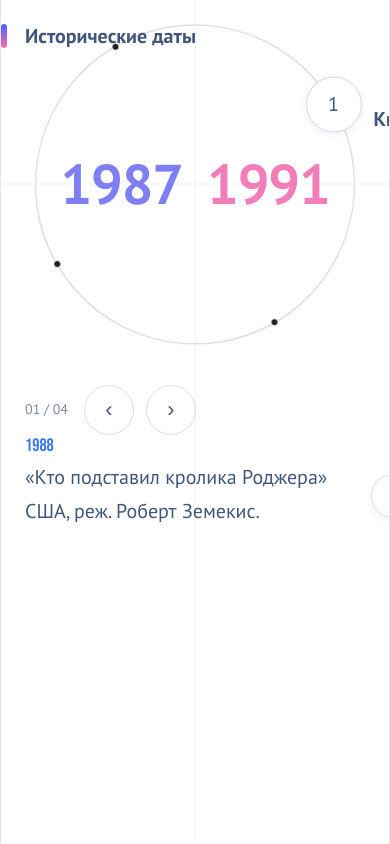
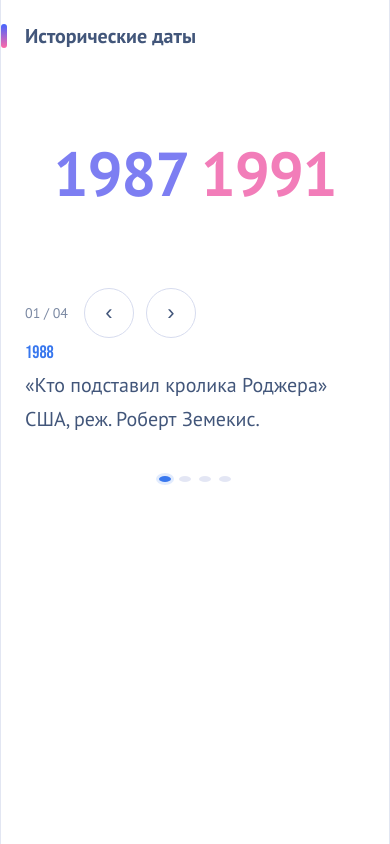
Before and after one commit to EvgenPetrov/timeline-circle, a React app: page / in a window 390 px wide. Built offline with nearby package versions, Linux system fonts and the light colour scheme.

Commit message:
refactor: enhance EventsList component; add mobile pagination and improve navigation logic

```diff
--- a/src/components/TimelineBlock/TimelineBlock.module.scss
+++ b/src/components/TimelineBlock/TimelineBlock.module.scss
@@ -12,7 +12,7 @@
   overflow: hidden;
 }
 
-/* Рабочая колонковая схема, центральный блок тянется */
+/* колонка: заголовок / центр / панель */
 .inner {
   --pad: var(--space-pad-desktop);
   position: relative;
@@ -23,6 +23,7 @@
   gap: clamp(12px, 2vh, 28px);
 }
 
+/* ───────── Заголовок ───────── */
 .titleWrap {
   position: relative;
   z-index: 2;
@@ -38,7 +39,6 @@
   background: linear-gradient(180deg, #4364ff 0%, #ff6aa7 100%);
   pointer-events: none;
 }
-
 .title {
   margin: 0;
   font-family: var(--font-family);
@@ -50,14 +50,14 @@
   white-space: normal;
 }
 
-/* Центральная зона – настоящая «сердцевина» */
+/* ───────── Центр с окружностью/годами ───────── */
 .centerRow {
   position: relative;
   z-index: 1;
   flex: 1 1 auto;
   display: grid;
   place-items: center;
-  transform: translateY(calc(-1 * var(--lift-y))); /* аккуратно поднимаем всё */
+  transform: translateY(calc(-1 * var(--lift-y)));
 }
 
 .circle {
@@ -65,7 +65,6 @@
   width: clamp(320px, 44vw, 536px);
   height: clamp(320px, 44vw, 536px);
 }
-
 .ring {
   position: absolute;
   inset: 0;
@@ -98,6 +97,7 @@
   transform: translate(-50%, -50%);
 }
 
+/* точки на окружности */
 .point {
   position: absolute;
   display: block;
@@ -105,14 +105,11 @@
   height: 6px;
   aspect-ratio: 1/1;
   border-radius: 50%;
-  appearance: none;
   border: 0;
   padding: 0;
   outline: none;
   background: #1f1f1f;
-  box-shadow: none;
   transform: translate(-50%, -50%) translateZ(0);
-  backface-visibility: hidden;
   cursor: pointer;
 }
 .point:focus-visible {
@@ -147,6 +144,7 @@
   background: var(--color-year-right);
 }
 
+/* бейдж и большие годы */
 .activeBadge {
   position: absolute;
   z-index: 2;
@@ -181,7 +179,6 @@
   line-height: 150%;
   color: var(--color-text);
 }
-
 .bigYears {
   position: absolute;
   inset: 0;
@@ -208,7 +205,7 @@
   color: var(--color-year-right);
 }
 
-/* Нижняя панель */
+/* ───────── Панель навигации по сегментам ───────── */
 .eventsHeader {
   position: relative;
   z-index: 1;
@@ -249,6 +246,7 @@
   transform: scale(0.96);
 }
 
+/* ───────── События / свайпер ───────── */
 .events {
   position: relative;
   z-index: 1;
@@ -284,7 +282,7 @@
   opacity: 1;
 }
 
-/* вспомогательные стрелки по краям списка событий */
+/* стрелки у списка событий (десктоп) */
 .eventsSliderBtn {
   position: absolute;
   top: 50%;
@@ -325,17 +323,86 @@
   display: none !important;
 }
 
+/* ───────── Пагинация-точки (мобилка) ───────── */
+.eventsDots {
+  display: none;
+}
+
+.dot {
+  width: 6px;
+  height: 6px;
+  aspect-ratio: 1 / 1;
+  border-radius: 50%;
+  border: 0;
+  background: #d7dcef;
+  opacity: 0.7;
+  cursor: pointer;
+  transition: opacity 0.15s ease, background-color 0.15s ease, box-shadow 0.15s ease;
+}
+
+.dotActive {
+  background: var(--color-event-year);
+  opacity: 1;
+  box-shadow: 0 0 0 3px rgba(56, 119, 238, 0.15);
+}
+
+/* ───────── Мобилка (<768) ───────── */
 @media (max-width: 767px) {
   .inner {
     --pad: var(--space-pad-mobile);
+    gap: 12px;
   }
+
+  /* центр больше не тянет высоту, но сам блок годов занимает часть вьюпорта */
+  .centerRow {
+    flex: 0 0 auto;
+    transform: none;
+    place-items: center;
+  }
+
+  /* даём годам «воздух»: 32–38% высоты вьюпорта (но не меньше/не больше разумных значений) */
+  .circle {
+    width: 100%;
+    height: clamp(140px, 34vh, 220px);
+    margin: 4px 0;
+  }
+
+  /* круг и окружные метки скрываем */
+  .ring,
+  .crossV,
+  .crossH,
+  .point,
+  .activeBadge {
+    display: none !important;
+  }
+
+  /* сами годы — меньше шрифт и меньше зазор, чтобы гарантированно вмещались */
+  .bigYears {
+    gap: clamp(8px, 3vw, 16px);
+  }
+  .bigYears span {
+    font-size: clamp(40px, 16vw, 62px);
+    line-height: 0.9;
+  }
+
+  /* события ближе, стрелки скрыты; снизу — кружочки */
+  .events {
+    margin-top: 4px;
+  }
+  .eventsSliderBtn {
+    display: none;
+  }
+  .eventsDots {
+    display: flex;
+    align-items: center;
+    justify-content: center;
+    gap: 8px;
+    margin-top: 12px;
+  }
+
   .title {
     font-size: 20px;
     line-height: 120%;
-  }
-  .bigYears span {
-    font-size: 56px;
-    letter-spacing: -0.02em;
   }
   .eventYear {
     font-size: 18px;
--- a/src/components/TimelineBlock/parts/EventsList.tsx
+++ b/src/components/TimelineBlock/parts/EventsList.tsx
@@ -1,4 +1,4 @@
-import { RefObject, useCallback, useEffect, useState } from "react";
+import { RefObject, useCallback, useEffect, useMemo, useState } from "react";
 import styles from "../TimelineBlock.module.scss";
 import { Swiper, SwiperSlide } from "swiper/react";
 import type { Swiper as SwiperType } from "swiper";
@@ -22,8 +22,12 @@ export default function EventsList({
   resetKey,
   segmentId,
 }: EventsListProps) {
+  const [activeIdx, setActiveIdx] = useState(0);
   const [showPrev, setShowPrev] = useState(false);
   const [showNext, setShowNext] = useState(false);
+
+  // мобильный порог
+  const isMobile = useMedia("(max-width: 767px)");
 
   const updateNav = useCallback(
     (sw: SwiperType | null) => {
@@ -34,13 +38,15 @@ export default function EventsList({
       const maxIdx = Math.max(0, total - spv);
       setShowPrev(i > 0);
       setShowNext(i < maxIdx);
+      setActiveIdx(i);
     },
     [events.length]
   );
 
   useEffect(() => {
+
     updateNav(swiperRef.current);
-  }, [events.length, resetKey]); // пересчёт при смене сегмента
+  }, [events.length, resetKey, updateNav]);
 
   const slidePrev = () => swiperRef.current?.slidePrev();
   const slideNext = () => swiperRef.current?.slideNext();
@@ -52,6 +58,7 @@ export default function EventsList({
         modules={[A11y]}
         slidesPerView={1}
         spaceBetween={24}
+        breakpoints={{ 768: { slidesPerView: 3, spaceBetween: 32 } }}
         onSwiper={(sw) => {
           swiperRef.current = sw;
           requestAnimationFrame(() => updateNav(sw));
@@ -63,7 +70,6 @@ export default function EventsList({
         onResize={(sw) => updateNav(sw)}
         onBreakpoint={(sw) => updateNav(sw)}
         className={styles.swiperScoped}
-        breakpoints={{ 768: { slidesPerView: 3, spaceBetween: 32 } }}
         a11y={{
           prevSlideMessage: "Предыдущее событие",
           nextSlideMessage: "Следующее событие",
@@ -79,7 +85,8 @@ export default function EventsList({
         ))}
       </Swiper>
 
-      {showPrev && (
+
+      {!isMobile && showPrev && (
         <button
           className={`${styles.eventsSliderBtn} ${styles.eventsSliderBtnLeft}`}
           onClick={slidePrev}
@@ -87,7 +94,7 @@ export default function EventsList({
           ‹
         </button>
       )}
-      {showNext && (
+      {!isMobile && showNext && (
         <button
           className={`${styles.eventsSliderBtn} ${styles.eventsSliderBtnRight}`}
           onClick={slideNext}
@@ -95,6 +102,39 @@ export default function EventsList({
           ›
         </button>
       )}
+
+
+      {isMobile && events.length > 1 && (
+        <div className={styles.eventsDots} role="tablist" aria-label="Пагинация событий">
+          {events.map((_, i) => (
+            <button
+              key={i}
+              role="tab"
+              aria-selected={i === activeIdx}
+              aria-label={`Слайд ${i + 1}`}
+              className={`${styles.dot} ${i === activeIdx ? styles.dotActive : ""}`}
+              onClick={() => swiperRef.current?.slideTo(i)}
+            />
+          ))}
+        </div>
+      )}
     </div>
   );
 }
+
+
+function useMedia(query: string) {
+  const get = () => (typeof window !== "undefined" ? window.matchMedia(query).matches : false);
+  const [matches, setMatches] = useState(get);
+
+  useEffect(() => {
+    if (typeof window === "undefined") return;
+    const mql = window.matchMedia(query);
+    const onChange = () => setMatches(mql.matches);
+    onChange();
+    mql.addEventListener?.("change", onChange);
+    return () => mql.removeEventListener?.("change", onChange);
+  }, [query]);
+
+  return matches;
+}
```
